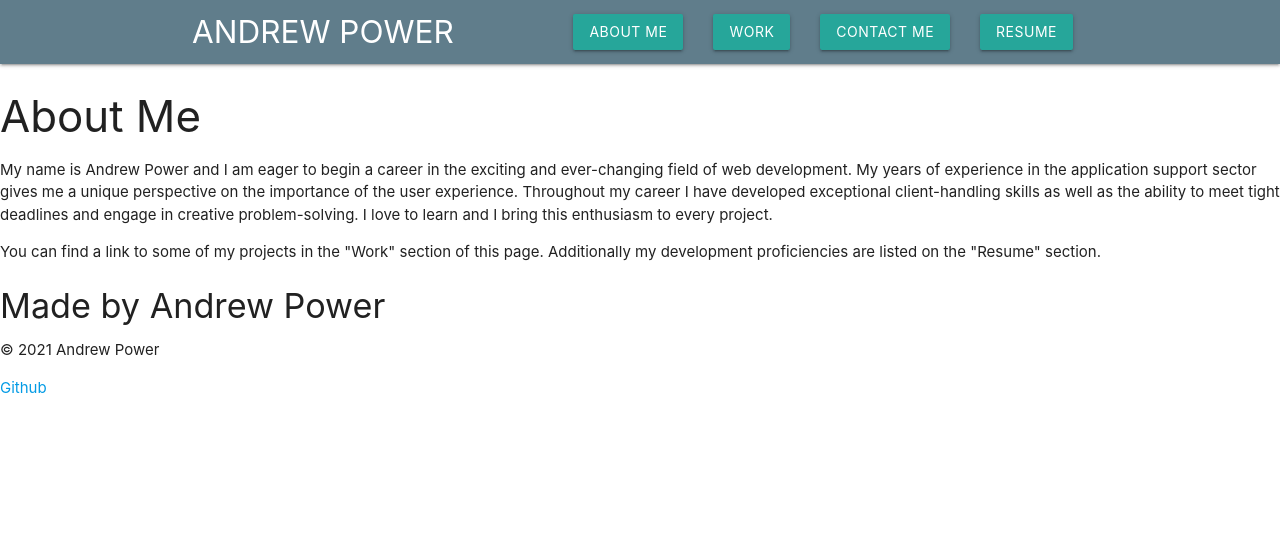
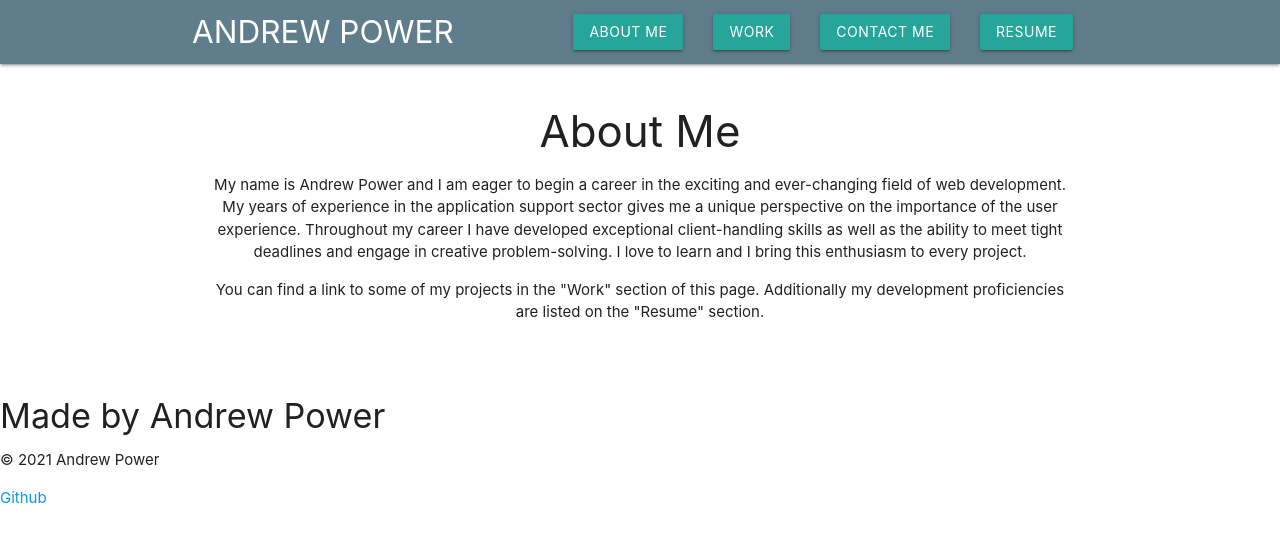
Before and after one commit to powerar/portfolio, a React (Create React App) app: page / in a window 1280 px wide. Shown: the top 542 px of the page. Built offline with nearby package versions, Linux system fonts and the light colour scheme.

Commit message:
merge navbar

```diff
--- a/src/components/About/index.js
+++ b/src/components/About/index.js
@@ -2,26 +2,32 @@ import React from 'react';
 
 function About() {
   return (
-    <section>
-      <div class="text-center bg-dark text-light">
+    <div className="container">
+      <div className="section">
+        <div className="row">
+          <div className="col s12 center">
             <h3 className="bg-dark">About Me</h3>
             <body className="bg-dark text-light">
               <p>
                 My name is Andrew Power and I am eager to begin a career in the
                 exciting and ever-changing field of web development. My years of
                 experience in the application support sector gives me a unique
-            perspective on the importance of the user experience. Throughout my
-            career I have developed exceptional client-handling skills as well
-            as the ability to meet tight deadlines and engage in creative
-            problem-solving. I love to learn and I bring this enthusiasm to
-            every project.
+                perspective on the importance of the user experience. Throughout
+                my career I have developed exceptional client-handling skills as
+                well as the ability to meet tight deadlines and engage in
+                creative problem-solving. I love to learn and I bring this
+                enthusiasm to every project.
               </p>
               <p>
-            You can find a link to some of my projects in the "Work" section of this page. Additionally my development proficiencies are listed on the "Resume" section.
+                You can find a link to some of my projects in the "Work" section
+                of this page. Additionally my development proficiencies are
+                listed on the "Resume" section.
               </p>
             </body>
           </div>
-    </section>
+        </div>
+      </div>
+    </div>
   );
 }
 
```
Lines whose indentation alone changed are shown as unchanged.
